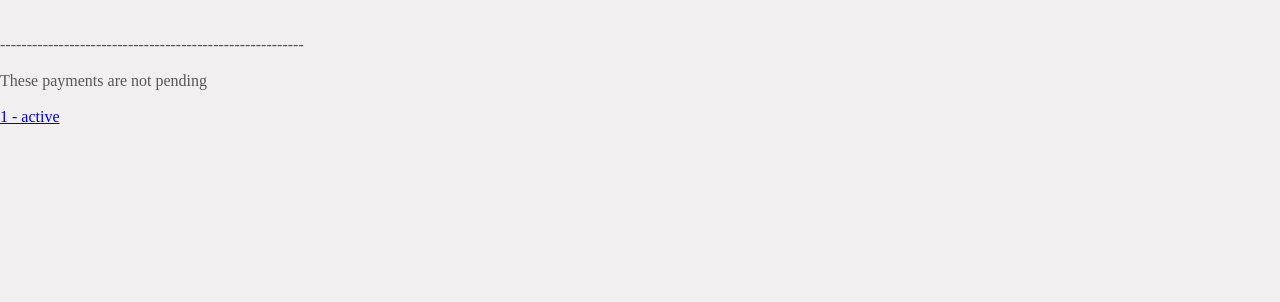
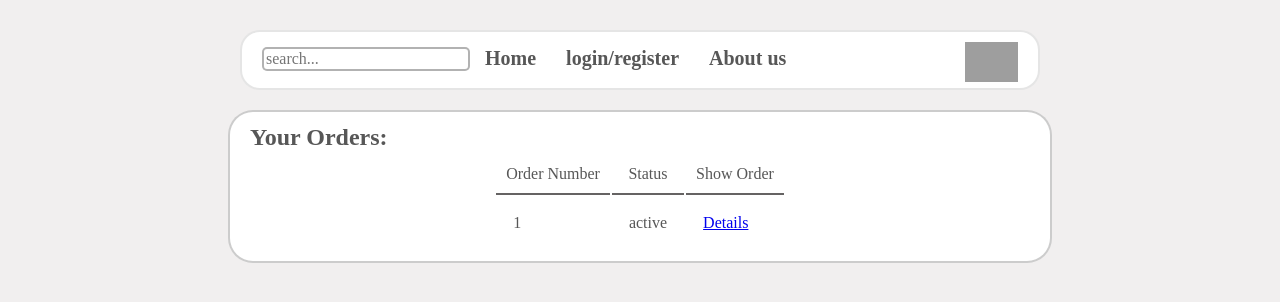
Before and after one commit to EhsanProjects/onlineshop-render, a Flask app: page /user/dashboard in a window 1280 px wide. Shown: the top 302 px of the page. Run offline with Flask 3, Linux system fonts and the light colour scheme; the first user in the database is signed in; tables that the repository leaves empty hold one stand-in row (Sample ...); some libraries are stand-ins or nearby versions; some web fonts are replaced; grey boxes are pictures that could not be loaded.

Commit message:
User panel changed

```diff
--- a/static/css/index.css
+++ b/static/css/index.css
@@ -205,7 +205,9 @@ a > img {
     font-weight: bold;
     bottom: 100px;
 }
-
+td.price{
+    font-weight: normal;
+}
 p{
     text-align: justify;
     padding: 5px 10px;
--- a/templates/user/dashboard.html
+++ b/templates/user/dashboard.html
@@ -3,18 +3,32 @@
 {% block header %}
     <title>User dashboard</title>
 {% endblock %}
+{% block body %}
+    {% include'part/header.html' %}
+    <section class="simple-box">
+        <h1>Your Orders: </h1>
+        <table class="cart">
+            <tr>
+                <th class="title">Order Number</th>
+                <th class="title">Status</th>
+                <th class="title">Show Order</th>
+            </tr>
 
-{% block body %}
-    {% for cart in current_user.carts|selectattr('status','==','pending') %}
-        {{ 'These payments are pending' }}<br><br>
-          {{ cart.status }}
-    {% endfor %}
+            {% for cart in current_user.carts|selectattr('status','==','pending') %}
+                <tr>
+                    <td>{{ cart.id }}</td>
+                    <td>{{ cart.status }}</td>
+                    <td><a href="{{ url_for('user.order',id=cart.id) }}"> Details </a></td>
+                </tr>
+            {% endfor %}
 
-    <br><br>{{ '---------------------------------------------------------' }}<br><br>
-
-    {% for cart in current_user.carts|selectattr('status','!=','pending') %}
-        {{ 'These payments are not pending' }}<br><br>
-          <a href="{{ url_for('user.order',id=cart.id) }}"> {{ cart.id }} - {{ cart.status }} </a>
-{#          <a href="{{ url_for('user.order',id=cart.id) }}"> {{ cart.id }} - {{ cart.get_status_persian() }} </a>#}
-    {% endfor %}
+            {% for cart in current_user.carts|selectattr('status','!=','pending') %}
+                <tr>
+                    <td>{{ cart.id }}</td>
+                    <td>{{ cart.status }}</td>
+                    <td><a href="{{ url_for('user.order',id=cart.id) }}"> Details </a></td>
+                </tr>
+            {% endfor %}
+        </table>
+    </section>
 {% endblock %}
```
Also changed, not shown: templates/user/order.html (+38 -5 lines).
